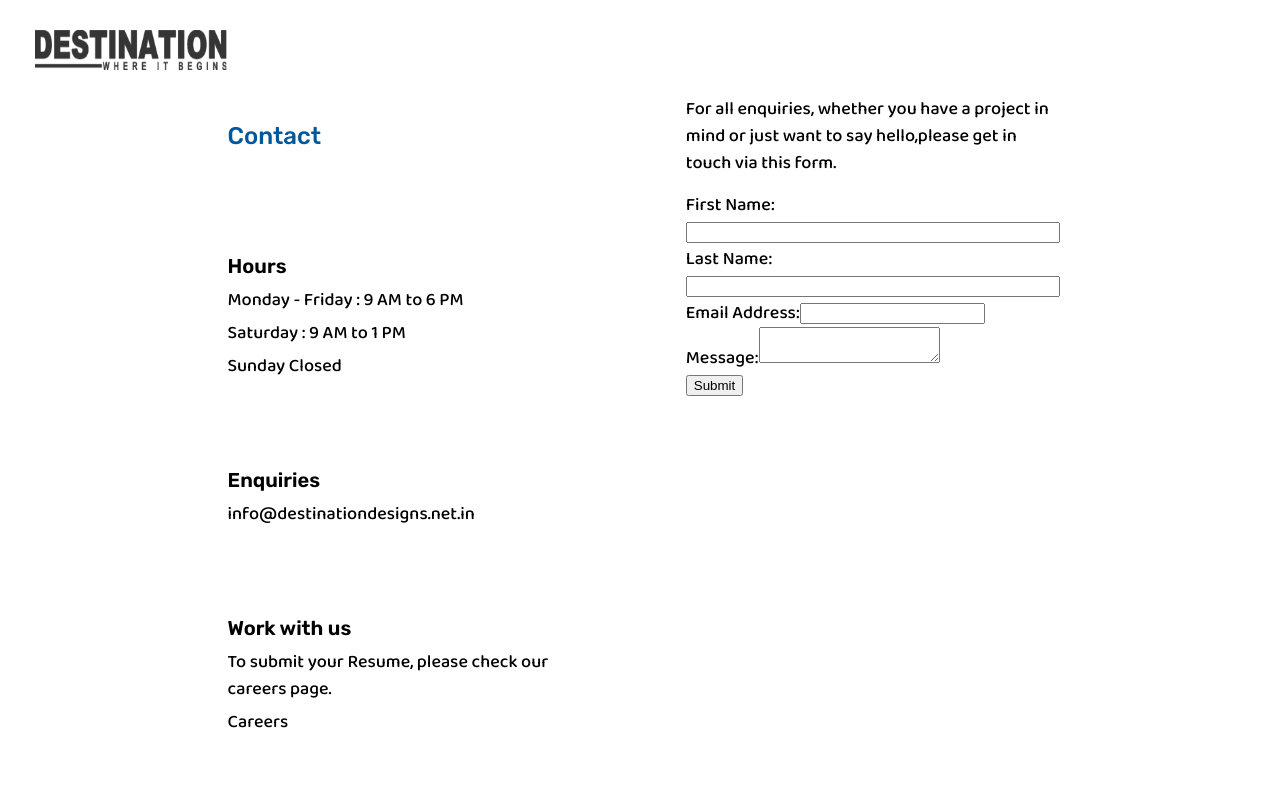
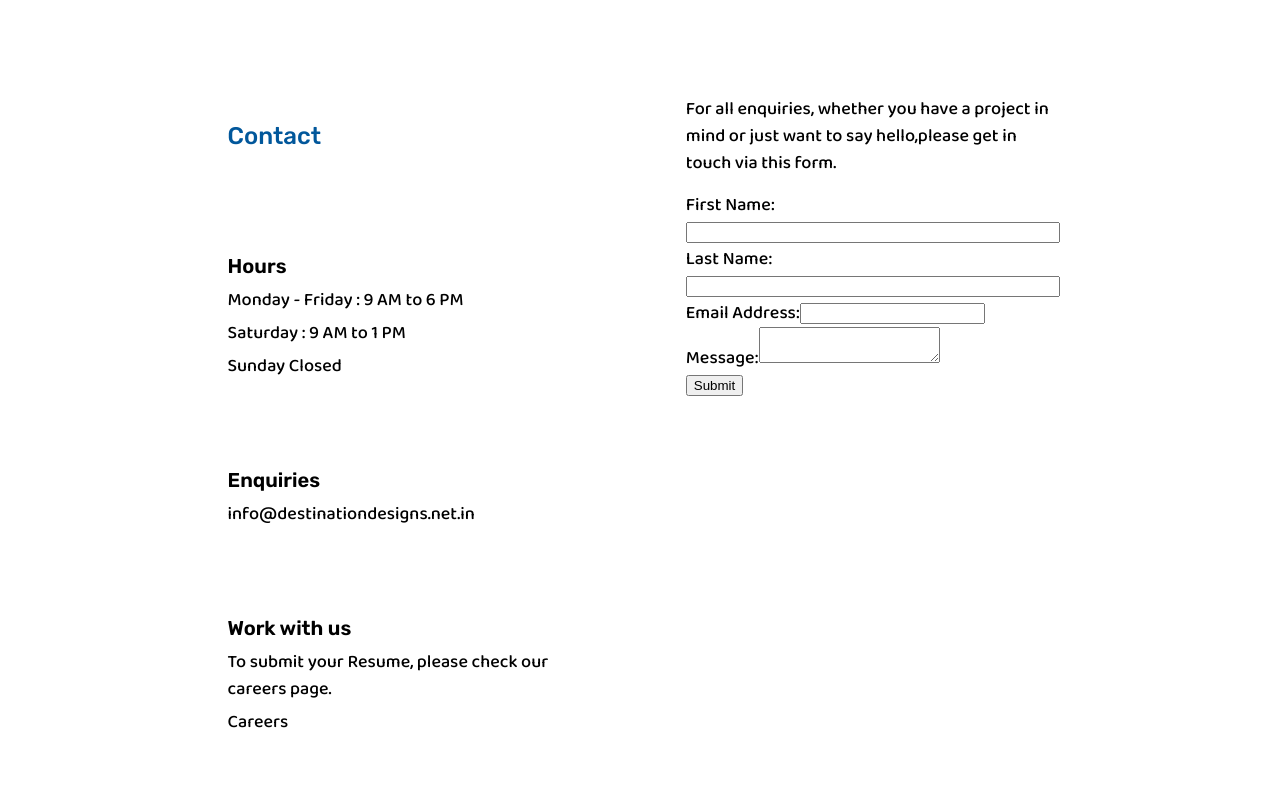
Before and after one commit to s3dman/dd-pwa, a React (Vite) app in the folder client/: page /contact in a window 1280 px wide. Shown: the top 800 px of the page. Built offline with nearby package versions, Linux system fonts and the light colour scheme.

Commit message:
Removed logo [contact page]
removed logo from contact page

```diff
--- a/client/src/routes/Contact.jsx
+++ b/client/src/routes/Contact.jsx
@@ -1,6 +1,5 @@
 import React, { useState } from "react";
 import "../styles/Contact.css";
-import img10 from "../assets/main_logo_black.png";
 
 const Contact = () => {
   const [formData, setFormData] = useState({
@@ -21,8 +20,6 @@ const Contact = () => {
   };
 
   return (
-    <div className="logo">
-      <img src={img10} alt="LOGO" className="BLACK_LOGO" />
       <div className="two-column-container">
         <div className="column left-column">
           <h5>Contact</h5>
@@ -96,7 +93,6 @@ const Contact = () => {
           </form>
         </div>
       </div>
-    </div>
   );
 };
 
```
